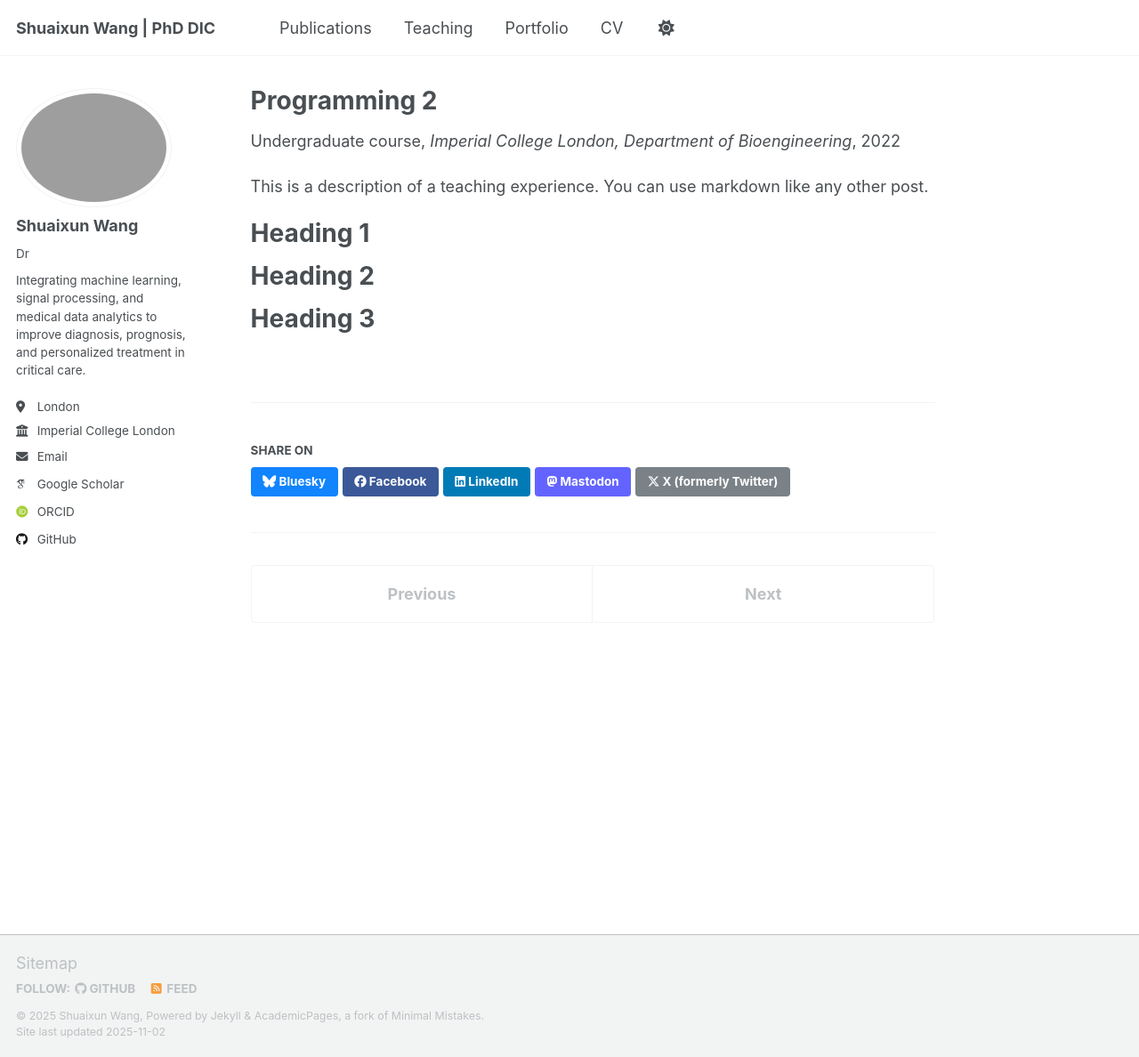
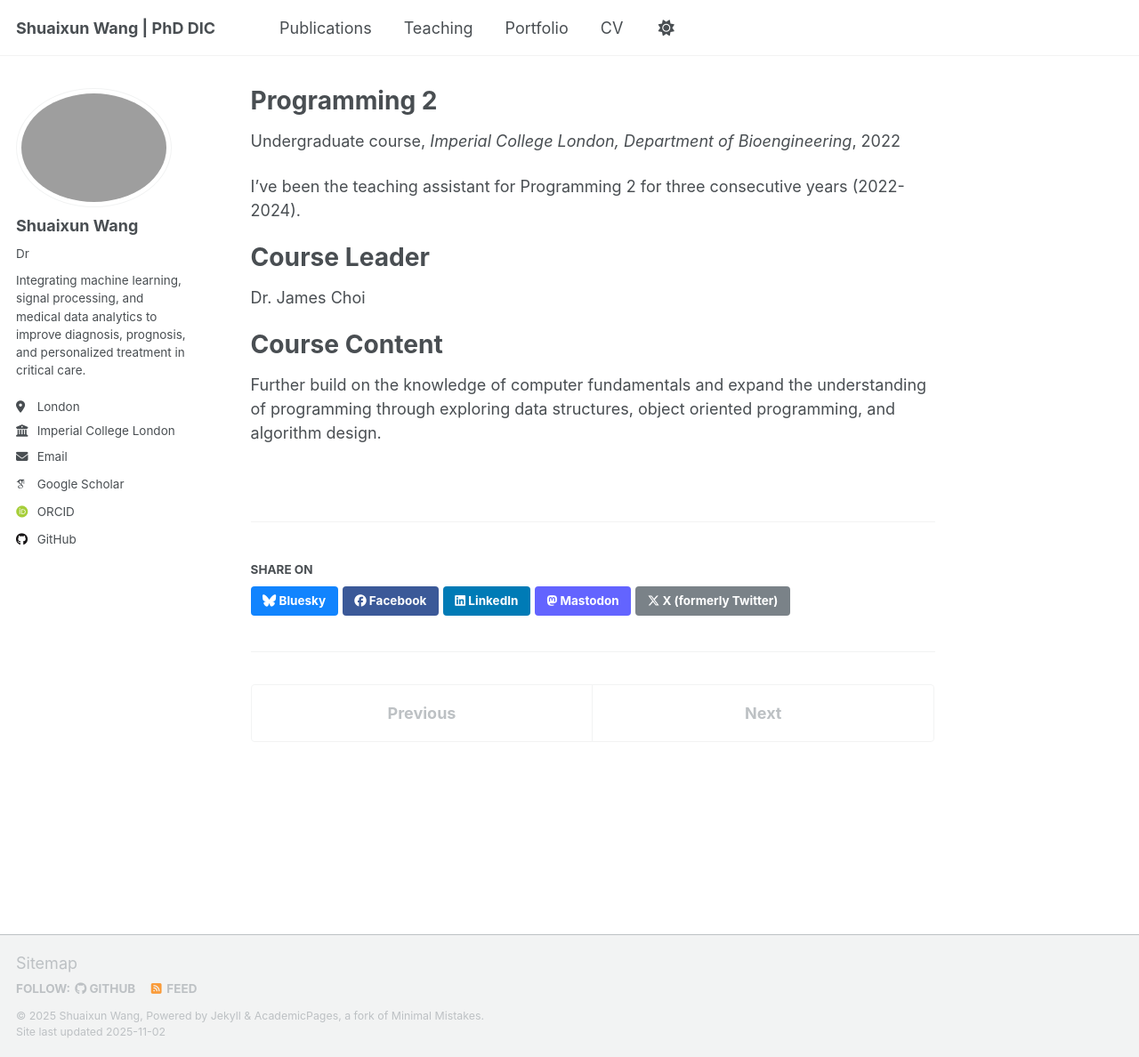
Before and after one commit to shuaixunw/shuaixunw.github.io, a Jekyll site: the page built from _teaching/Programming 2.md, in a window 1280 px wide and 1188 px high. Shown: the whole window at 89% size. Built offline with Jekyll 4.4.1, drawn with Linux system fonts in a browser that asks for light colours; some web fonts are replaced; a script that is not in the unit is left out.

Commit message:
Revise teaching assistant description and course details
Updated the teaching experience details for Programming 2.

```diff
--- a/_teaching/Programming 2.md
+++ b/_teaching/Programming 2.md
@@ -8,13 +8,12 @@ date: 2022-10-01
 location: "London, United Kingdom"
 ---
 
-This is a description of a teaching experience. You can use markdown like any other post.
+I've been the teaching assistant for Programming 2 for three consecutive years (2022-2024).
 
-Heading 1
+Course Leader
 ======
+Dr. James Choi
 
-Heading 2
+Course Content
 ======
-
-Heading 3
-======
+Further build on the knowledge of computer fundamentals and expand the understanding of programming through exploring data structures, object oriented programming, and algorithm design.
```
